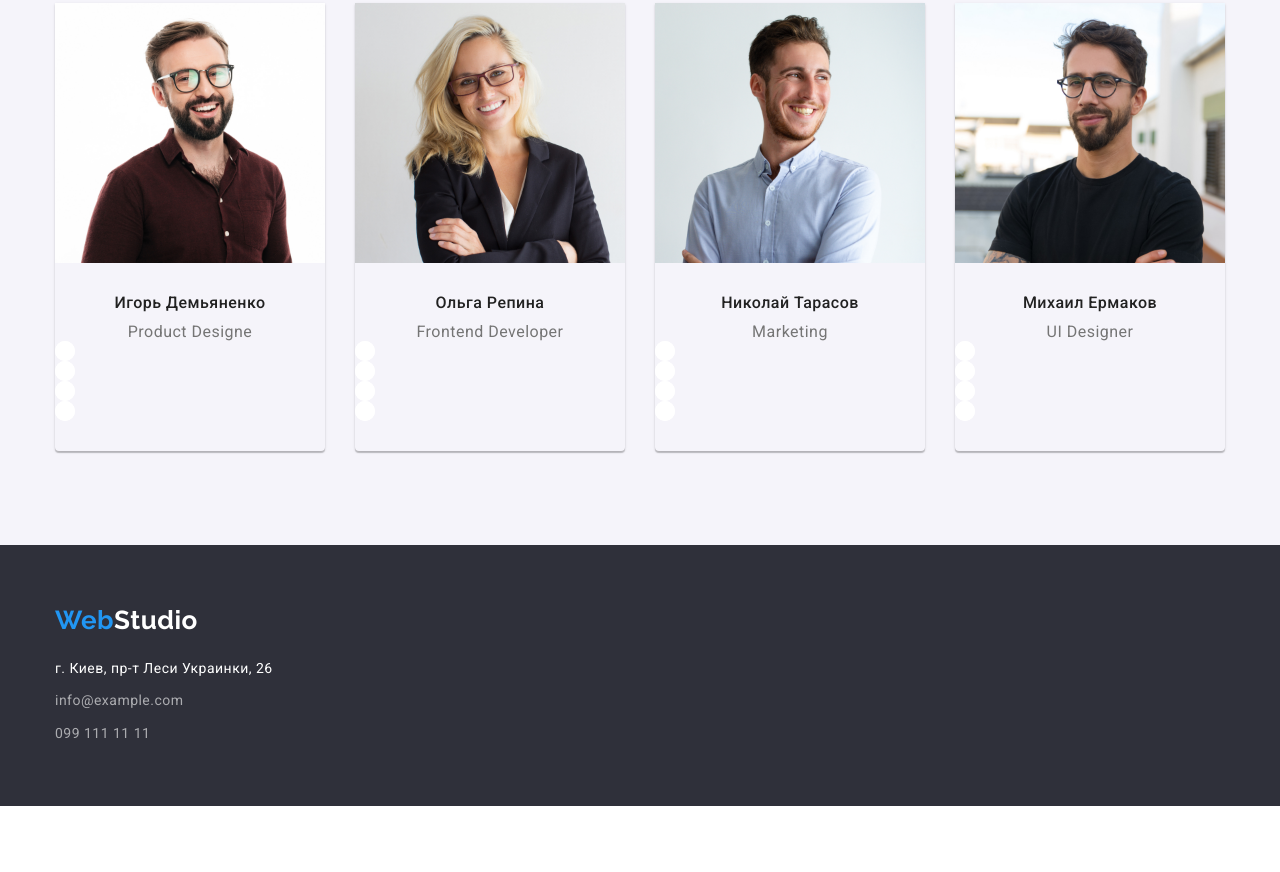
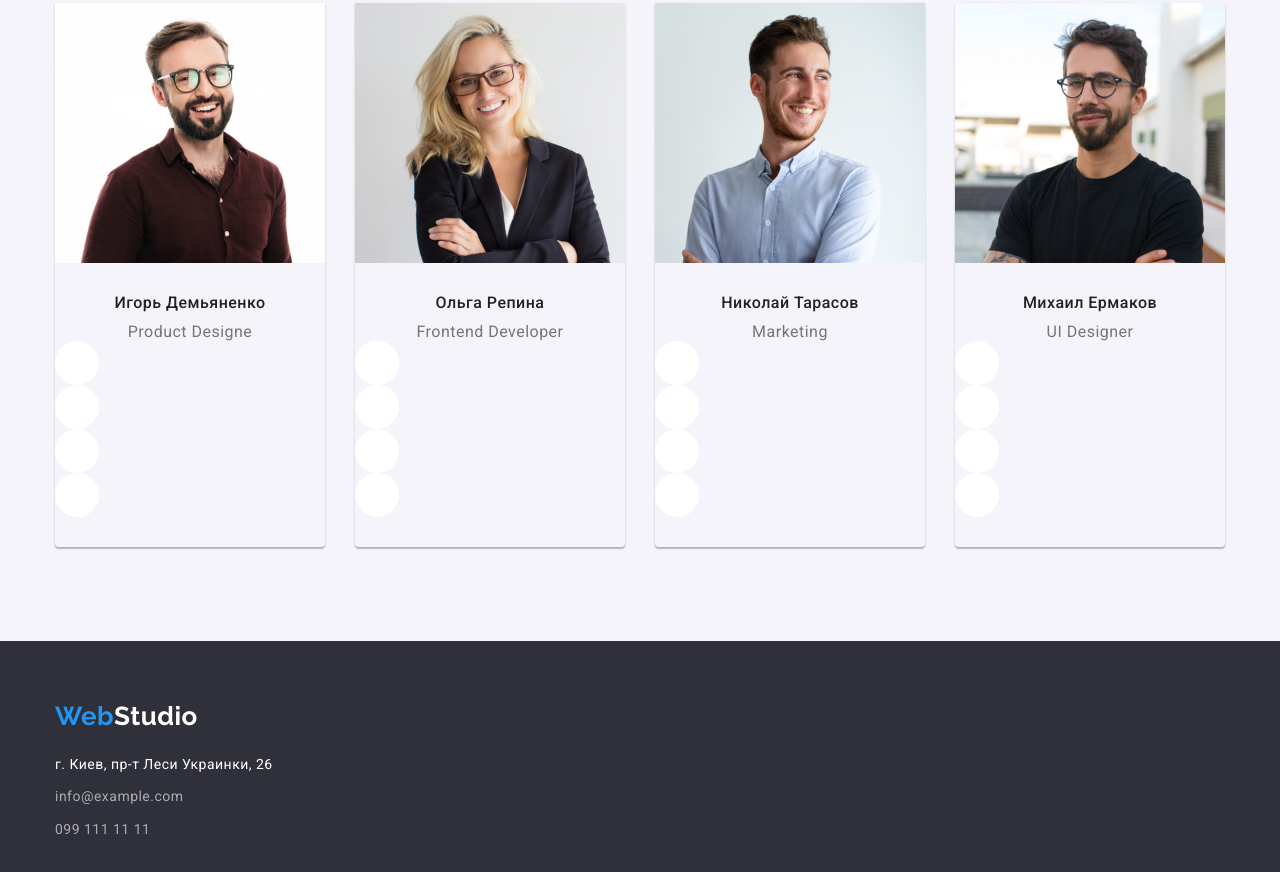
Before and after one commit to IrynaZubarieva/goit-markup-hw-04, a plain HTML site: page index.html in a window 1280 px wide. Shown: the part 1794-2666 px from the top of the page. Before the commit the page ends 2600 px from the top, so only its background shows below. Drawn offline with nearby package versions, Linux system fonts and the light colour scheme.

Commit message:
д/з 4юю

```diff
--- a/css/styles.css
+++ b/css/styles.css
@@ -281,20 +281,26 @@ body {
   text-align: center;
 }
 .section-people-icon {
-  width: 20px;
-  height: 20px;
+  width: 44px;
+  height: 44px;
 }
-.social-item .link {
+.social-item {
   display: flex;
 }
+
+.list {
+  list-style: none;
+}
+
 .section-people-link .link {
-  width: 20px;
-  height: 20px;
+  width: 44px;
+  height: 44px;
   display: block;
   border-radius: 50%;
   background-color: #ffffff;
   display: flex;
 }
+
 .section .text {
   color: #757575;
   font-family: Roboto;
--- a/index.html
+++ b/index.html
@@ -129,29 +129,29 @@
             <div class="team-card-contact">
             <h3 class="section-title-list">Игорь Демьяненко</h3>
             <p class="career">Product Designe</p>
-            <ul class="section-people-link link">
-            <li class="social-item link">
+            <ul class="section-people-link list">
+            <li class="social-item">
             <a href="" class="section-people-link-link link">
                 <svg class="section-people-icon">
                     <use href="./images/sprite.svg#icon-Ellipse-2"></use>
                 </svg>
             </a>
            </li>
-            <li class="social-item link">
+            <li class="social-item">
             <a href="" class="section-people-link-link link">
                 <svg class="section-people-icon">
                     <use href="./images/sprite.svg#icon-Ellipse-2"></use>
                 </svg>
             </a>
             </li>
-            <li class="social-item link">
+            <li class="social-item">
             <a href="" class="section-people-link-link link">
                 <svg class="section-people-icon">
                     <use href="./images/sprite.svg#icon-facebook-1-2"></use>
                 </svg>
             </a>
             </li>
-            <li class="social-item link">
+            <li class="social-item">
             <a href="" class="section-people-link-link link">
                 <svg class="section-people-icon">
                     <use href="./images/sprite.svg#icon-linkedin-1-2"></use>
@@ -168,7 +168,7 @@
             <h3 class="section-title-list">Ольга Репина</h3>
 
             <p class="career">Frontend Developer</p>
-            <ul class="section-people-link link">
+            <ul class="section-people-link list">
                 <li class="social-item link">
             <a href="" class="people-link-link link">
                 <svg class="section-people-icon">
@@ -176,21 +176,21 @@
                 </svg>
             </a>
             </li>
-            <li class="social-item link">
+            <li class="social-item">
                 <a href="" class="section-people-link-link link">
                     <svg class="section-people-icon">
                         <use href="./images/sprite.svg#icon-Ellipse-2"></use>
                     </svg>
                 </a>
             </li>
-            <li class="social-item link">
+            <li class="social-item">
                 <a href="" class="section-people-link-link link">
                     <svg class="section-people-icon">
                         <use href="./images/sprite.svg#icon-facebook-1-2"></use>
                     </svg>
                 </a>
             </li>
-            <li class="social-item link">
+            <li class="social-item">
                 <a href="" class="section-people-link-link link">
                     <svg class="section-people-icon">
                         <use href="./images/sprite.svg#icon-linkedin-1-2"></use>
@@ -207,28 +207,29 @@
             <div class="team-card-contact">
             <h3 class="section-title-list">Николай Тарасов</h3>
             <p class="career">Marketing</p>
-            <ul class="section-people-link link">
+            <ul class="section-people-link list">
                 <li class="social-item link">
             <a href="" class="people-link-link link">
                 <svg class="section-people-icon">
                     <use href="./images/sprite.svg#icon-facebook-1-2"></use>
                 </svg>
             </a>
-            </li><li class="social-item link">
+            </li>
+            <li class="social-item">
                 <a href="" class="section-people-link-link link">
                     <svg class="section-people-icon">
                         <use href="./images/sprite.svg#icon-Ellipse-2"></use>
                     </svg>
                 </a>
             </li>
-            <li class="social-item link">
+            <li class="social-item">
                 <a href="" class="section-people-link-link link">
                     <svg class="section-people-icon">
                         <use href="./images/sprite.svg#icon-facebook-1-2"></use>
                     </svg>
                 </a>
             </li>
-            <li class="social-item link">
+            <li class="social-item">
                 <a href="" class="section-people-link-link link">
                     <svg class="section-people-icon">
                         <use href="./images/sprite.svg#icon-linkedin-1-2"></use>
@@ -245,29 +246,29 @@
             <div class="team-card-contact">
             <h3 class="section-title-list">Михаил Ермаков</h3>
             <p class="career">UI Designer</p>
-            <ul class="section-people-link link">
-                <li class="social-item link">
+            <ul class="section-people-link list">
+                <li class="social-item">
             <a href="" class="people-link-link link">
                 <svg class="section-people-icon">
                     <use href="./images/sprite.svg#icon-linkedin-1-2"></use>
                 </svg>
             </a>
             </li>
-            <li class="social-item link">
+            <li class="social-item">
                 <a href="" class="section-people-link-link link">
                     <svg class="section-people-icon">
                         <use href="./images/sprite.svg#icon-Ellipse-2"></use>
                     </svg>
                 </a>
             </li>
-            <li class="social-item link">
+            <li class="social-item">
                 <a href="" class="section-people-link-link link">
                     <svg class="section-people-icon">
                         <use href="./images/sprite.svg#icon-facebook-1-2"></use>
                     </svg>
                 </a>
             </li>
-            <li class="social-item link">
+            <li class="social-item">
                 <a href="" class="section-people-link-link link">
                     <svg class="section-people-icon">
                         <use href="./images/sprite.svg#icon-linkedin-1-2"></use>
```
